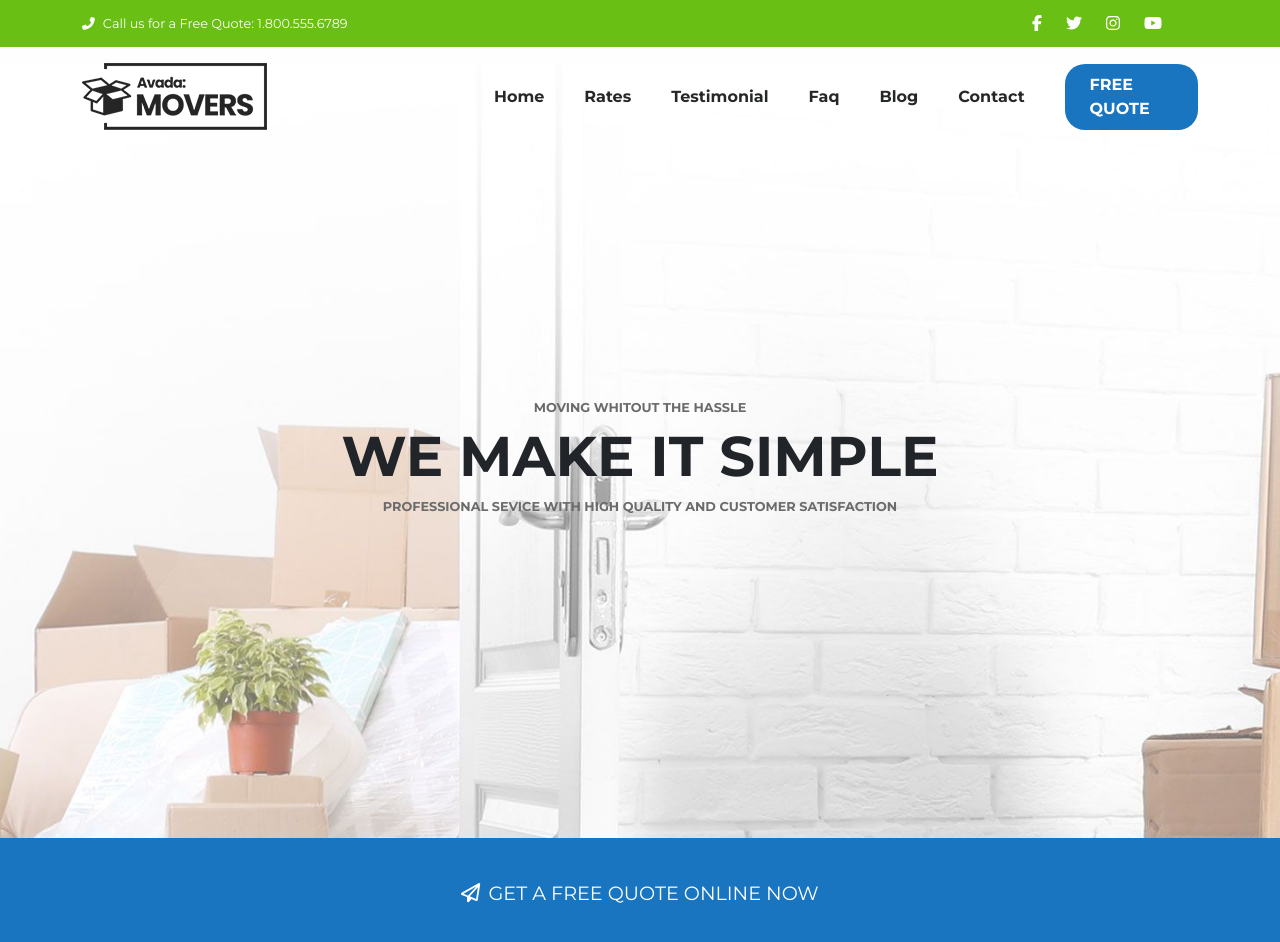
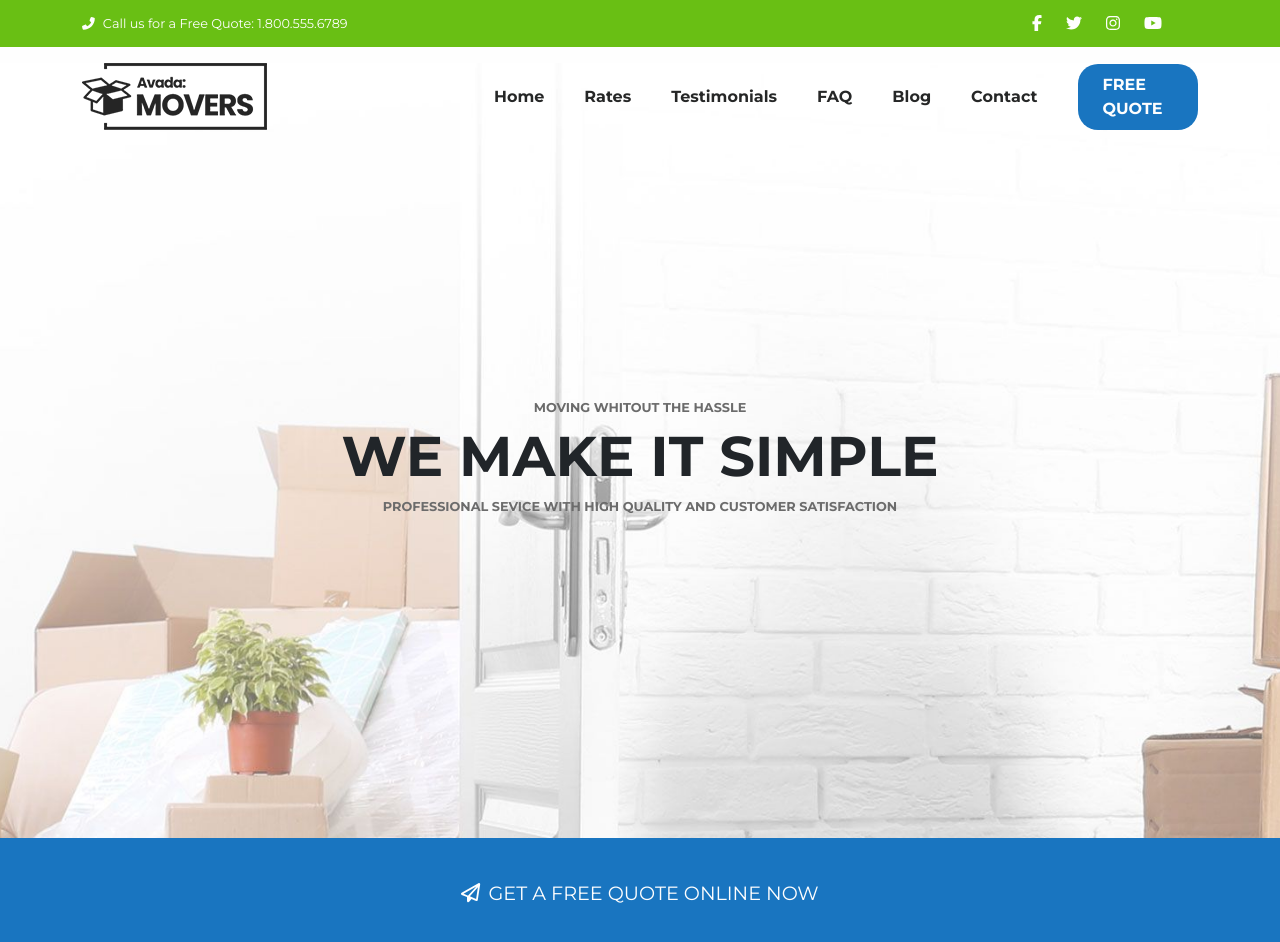
Before and after one commit to FrancescoMain/proj-html-vuejs, a Vue app: page / in a window 1280 px wide. Shown: the top 942 px of the page. Built offline with nearby package versions, Linux system fonts and the light colour scheme.

Commit message:
migrata navbar da dinamica a statica

```diff
--- a/src/components/navBar.vue
+++ b/src/components/navBar.vue
@@ -1,6 +1,7 @@
 <script >
 import bottone from './bottone.vue'
 
+import { store } from "../store.js";
 
 
 export default {
@@ -8,6 +9,11 @@ export default {
     name: "navHero",
     components: {
         bottone
+    },
+    data() {
+        return {
+            store,
+        }
     }
 
 }
@@ -24,23 +30,8 @@ export default {
             <div class="col">
                 <nav class="d-flex align-items-center">
                     <ul>
-                        <li>
-                            <a href="">Home</a>
-                        </li>
-                        <li>
-                            <a href="">Rates</a>
-                        </li>
-                        <li>
-                            <a href="">Testimonial</a>
-                        </li>
-                        <li>
-                            <a href="">Faq</a>
-                        </li>
-                        <li>
-                            <a href="">Blog</a>
-                        </li>
-                        <li>
-                            <a href="">Contact</a>
+                        <li v-for="link in store.navbarLinks">
+                            <a :href="link.href">{{ link.title }}</a>
                         </li>
                     </ul>
                     <bottone />
```
